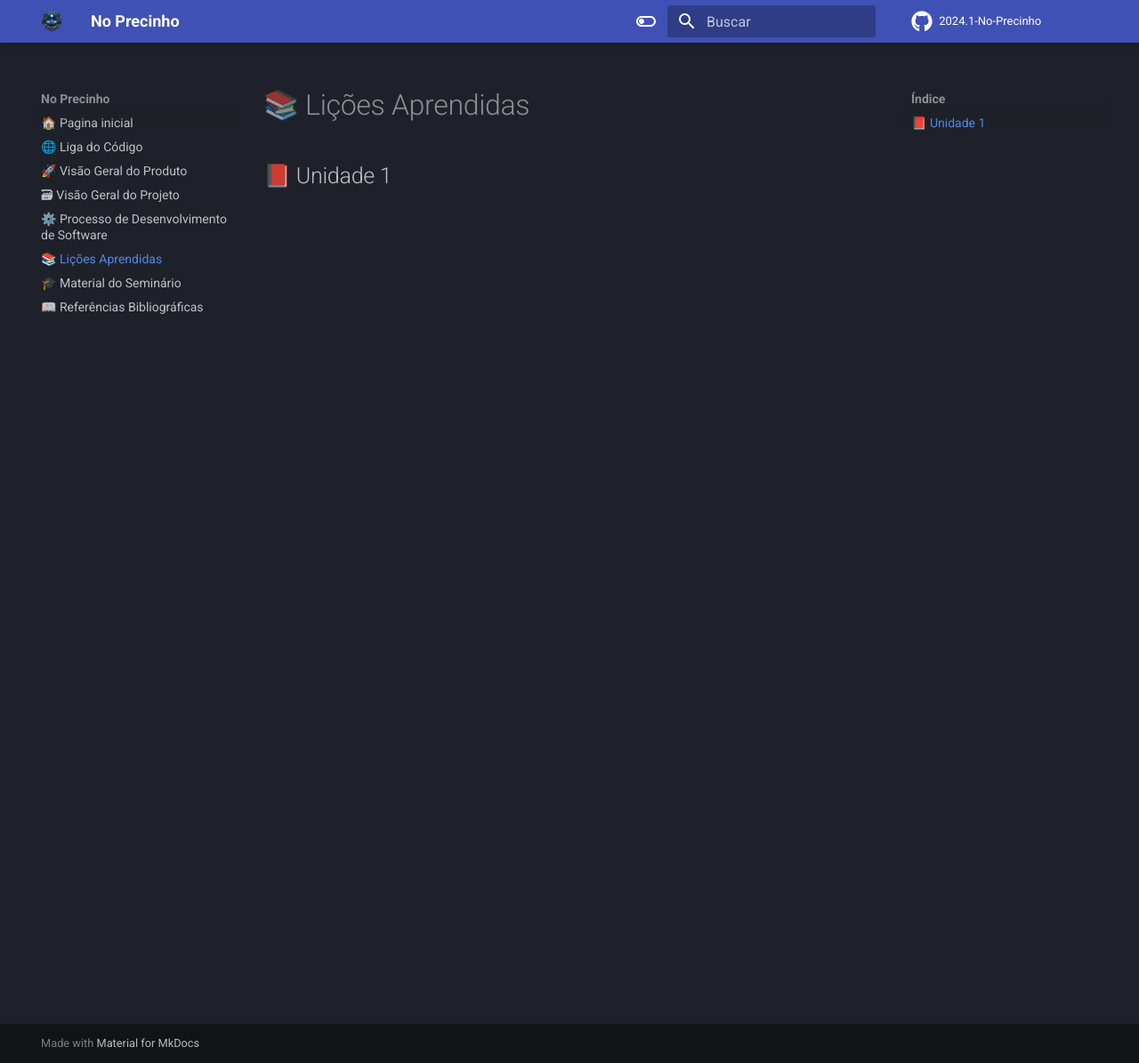
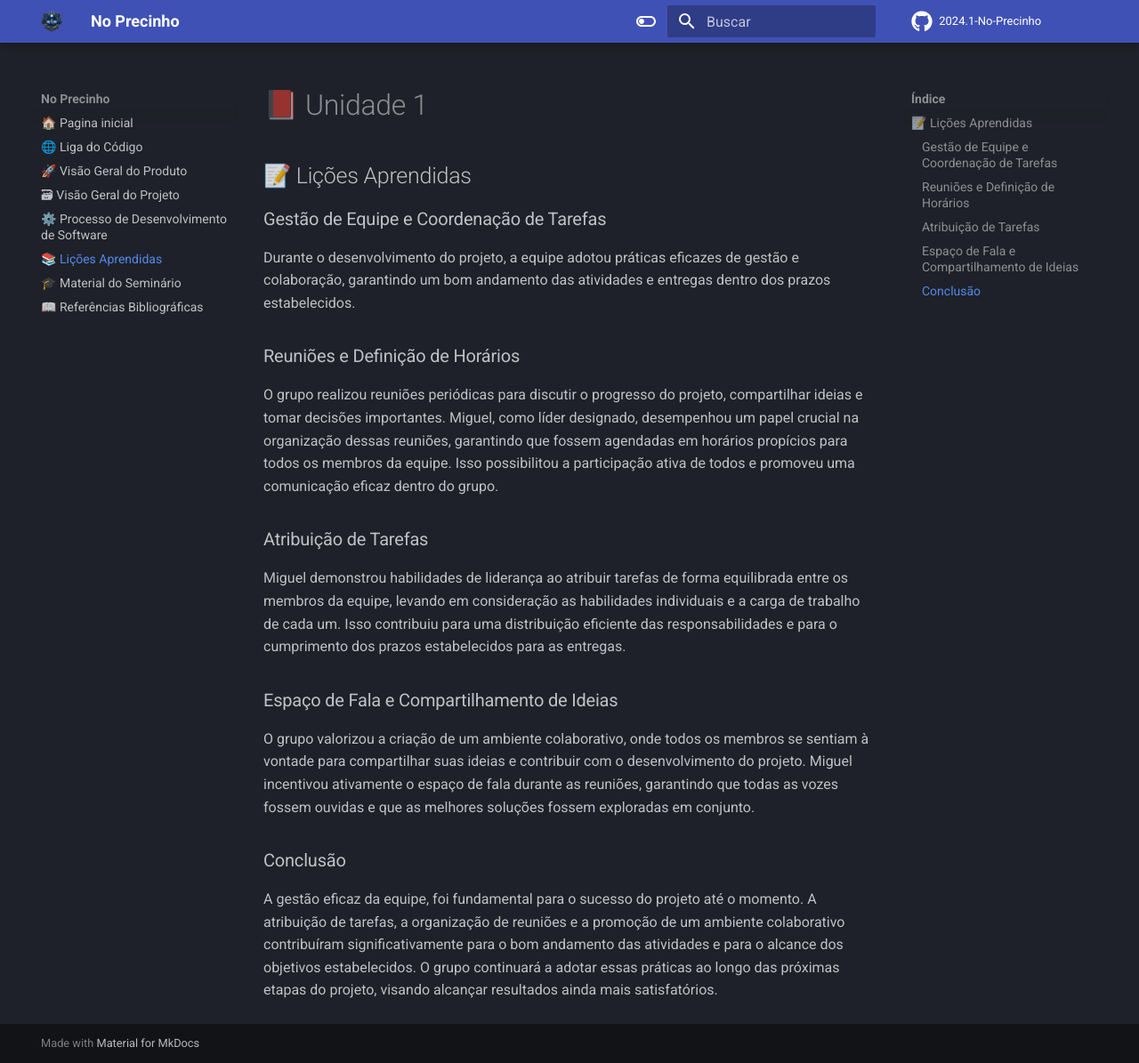
Before and after one commit to mdsreq-fga-unb/2024.1-No-Precinho, an MkDocs documentation site: the page built from docs/docs/licoes-aprendidas.md, in a window 1280 px wide and 1195 px high. Shown: the whole window at 89% size. Built offline with MkDocs 1.6.1 and Material for MkDocs 9.7.7, drawn with Linux system fonts in a browser that asks for light colours; comment, search, counter and statistics services are not loaded.

Commit message:
📚 docs: Texto inicial de lições aprendidas

```diff
--- a/docs/docs/licoes-aprendidas.md
+++ b/docs/docs/licoes-aprendidas.md
@@ -1 +1,23 @@
-## 📕 Unidade 1
+# 📕 Unidade 1
+
+## 📝 Lições Aprendidas
+
+### Gestão de Equipe e Coordenação de Tarefas
+
+Durante o desenvolvimento do projeto, a equipe adotou práticas eficazes de gestão e colaboração, garantindo um bom andamento das atividades e entregas dentro dos prazos estabelecidos.
+
+### Reuniões e Definição de Horários
+
+O grupo realizou reuniões periódicas para discutir o progresso do projeto, compartilhar ideias e tomar decisões importantes. Miguel, como líder designado, desempenhou um papel crucial na organização dessas reuniões, garantindo que fossem agendadas em horários propícios para todos os membros da equipe. Isso possibilitou a participação ativa de todos e promoveu uma comunicação eficaz dentro do grupo.
+
+### Atribuição de Tarefas
+
+Miguel demonstrou habilidades de liderança ao atribuir tarefas de forma equilibrada entre os membros da equipe, levando em consideração as habilidades individuais e a carga de trabalho de cada um. Isso contribuiu para uma distribuição eficiente das responsabilidades e para o cumprimento dos prazos estabelecidos para as entregas.
+
+### Espaço de Fala e Compartilhamento de Ideias
+
+O grupo valorizou a criação de um ambiente colaborativo, onde todos os membros se sentiam à vontade para compartilhar suas ideias e contribuir com o desenvolvimento do projeto. Miguel incentivou ativamente o espaço de fala durante as reuniões, garantindo que todas as vozes fossem ouvidas e que as melhores soluções fossem exploradas em conjunto.
+
+### Conclusão
+
+A gestão eficaz da equipe, foi fundamental para o sucesso do projeto até o momento. A atribuição de tarefas, a organização de reuniões e a promoção de um ambiente colaborativo contribuíram significativamente para o bom andamento das atividades e para o alcance dos objetivos estabelecidos. O grupo continuará a adotar essas práticas ao longo das próximas etapas do projeto, visando alcançar resultados ainda mais satisfatórios.
```
